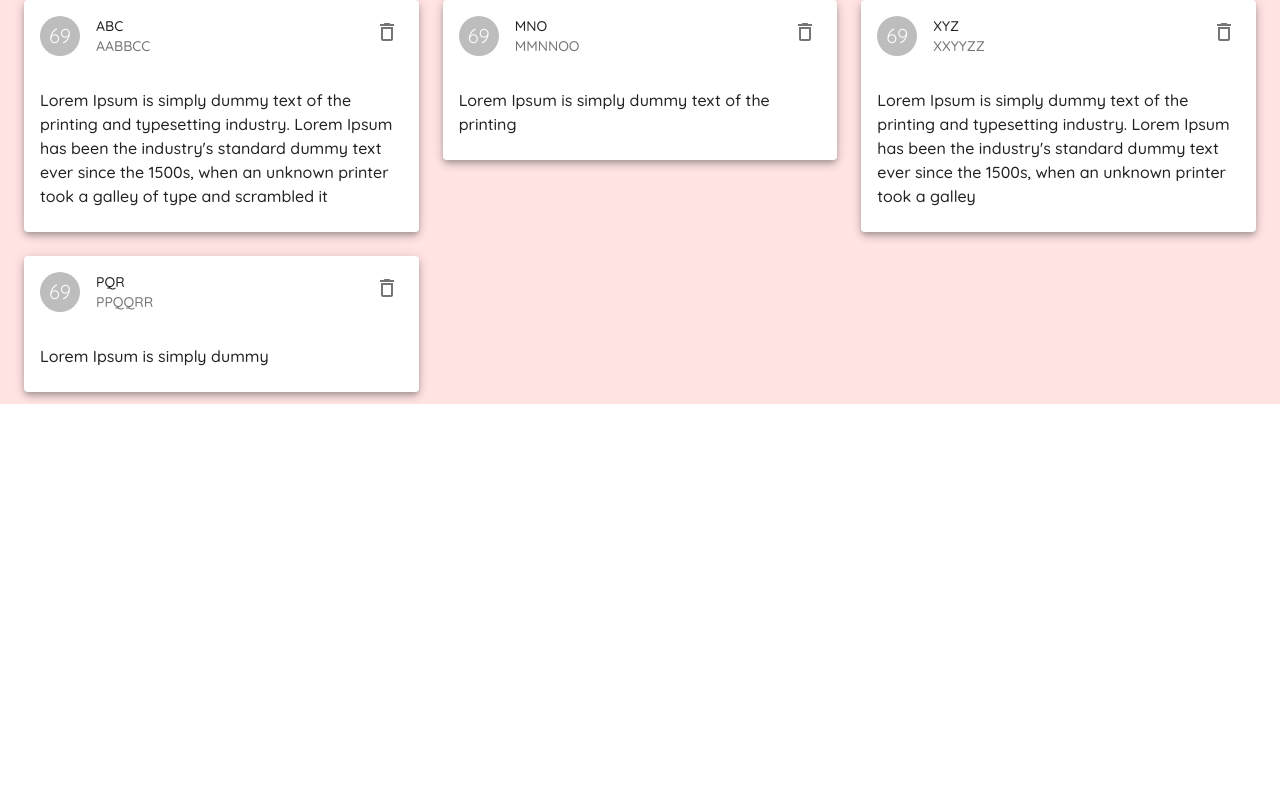
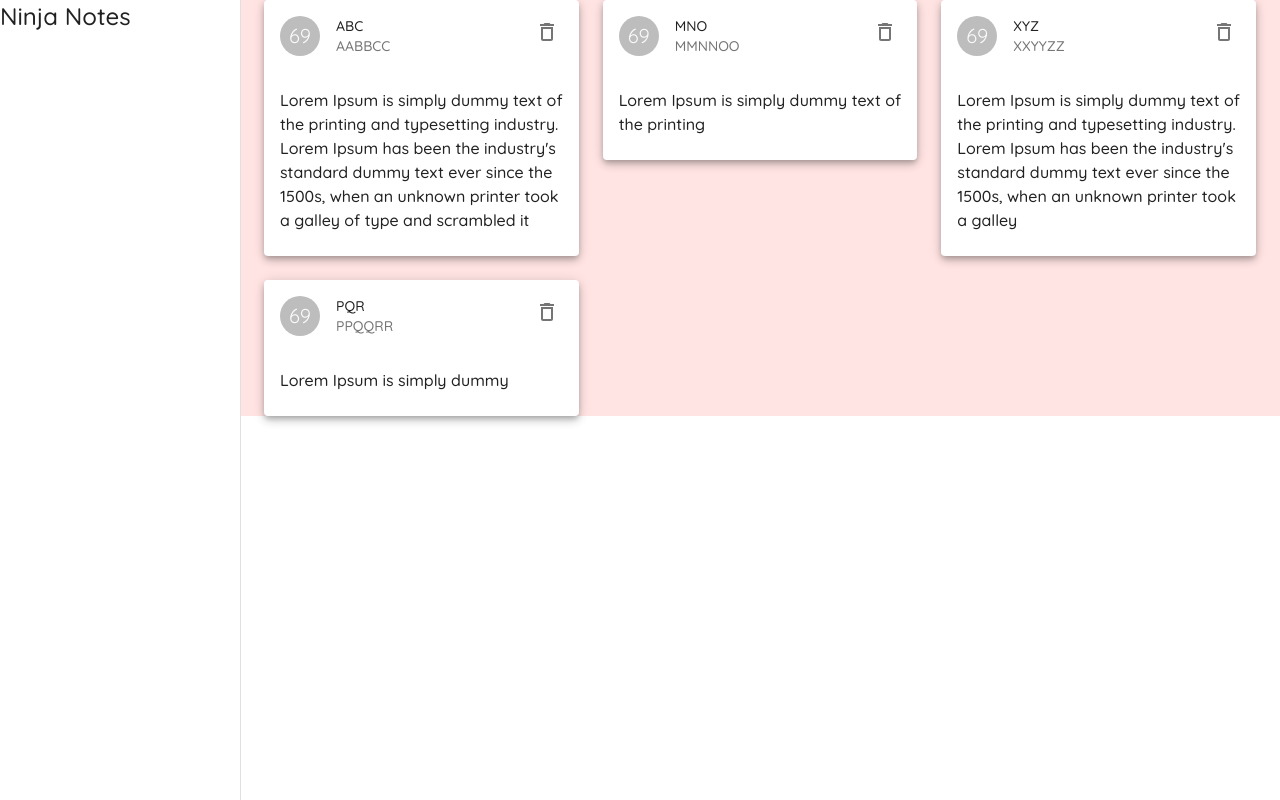
Before and after one commit to rahul7007/Learn-MUI, a React (Create React App) app in the folder material-ui-tut/: page / in a window 1280 px wide. Built offline with nearby package versions, Linux system fonts and the light colour scheme.

Commit message:
lesson 13 added

```diff
--- a/material-ui-tut/src/components/Layout.js
+++ b/material-ui-tut/src/components/Layout.js
@@ -1,10 +1,22 @@
-import { makeStyles } from '@material-ui/core'
 import React from 'react'
+import { makeStyles, Typography } from '@material-ui/core'
+import Drawer from '@material-ui/core/Drawer';
+
+const drawerWidth = 240
 
 const useStyles = makeStyles({
     page: {
         backgroundColor: '#ffe4e3',
         width: '100%'
+    },
+    drawer: {
+        width: drawerWidth
+    },
+    drawerPaper: {
+        width: drawerWidth
+    },
+    root: {
+        display: 'flex'
     }
 })
 
@@ -12,10 +24,23 @@
 
     const classes = useStyles()
     return (
-        <div>
+        <div className={classes.root}>
             {/* appbar */}
 
             {/* sidedraw */}
+
+            <Drawer
+                className={classes.drawer}
+                variant="permanent"
+                anchor="left"
+                classes={{ paper: classes.drawerPaper }}
+            >
+                <div>
+                    <Typography variant="h5">
+                        Ninja Notes
+                    </Typography>
+                </div>
+            </Drawer>
 
             <div className={classes.page}>
                 {children}
```
